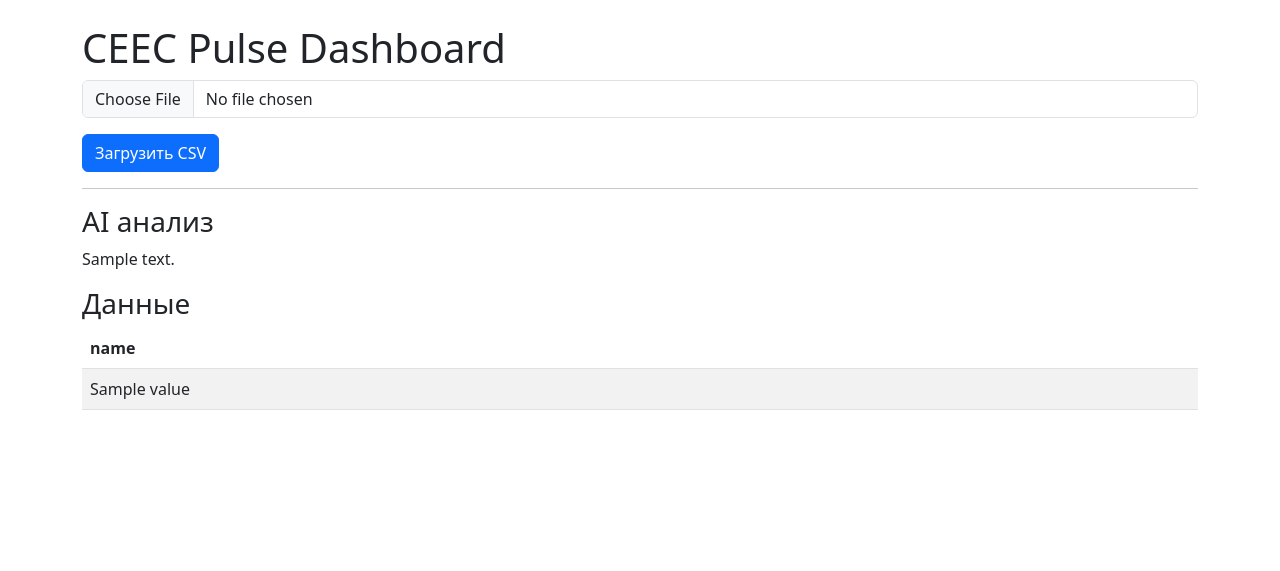
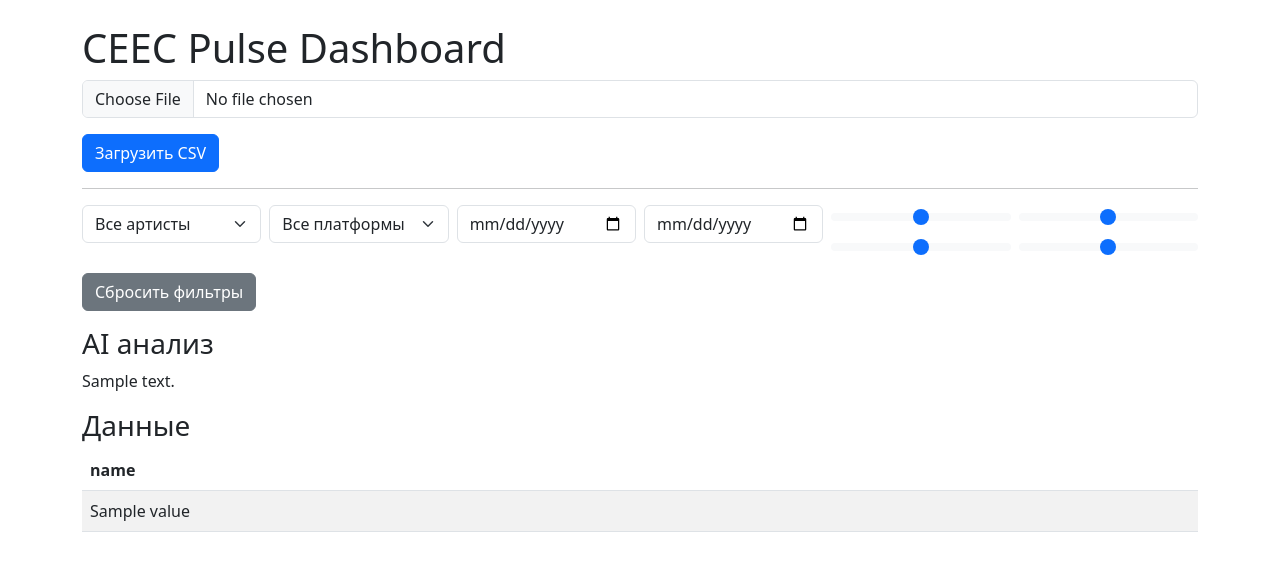
Before and after one commit to CadeMind/CEEC-Pulse, a Flask app: template templates/dashboard.html in a window 1280 px wide. Shown: the top 571 px of the page. Run offline with Flask 3, Linux system fonts and the light colour scheme; the template is opened without the code that fills it: most values are stand-ins (such as "Sample title", 1, 10 or a date in 2020).

Commit message:
Update dashboard.html

```diff
--- a/templates/dashboard.html
+++ b/templates/dashboard.html
@@ -19,8 +19,43 @@
     </form>
     {% if tables %}
     <hr/>
+    <div class="row g-2 mb-3" id="filters">
+        <div class="col-md-2">
+            <select id="artist-filter" class="form-select">
+                <option value="all">Все артисты</option>
+                {% for art in artists %}
+                <option value="{{ art }}">{{ art }}</option>
+                {% endfor %}
+            </select>
+        </div>
+        <div class="col-md-2">
+            <select id="outlet-filter" class="form-select">
+                <option value="all">Все платформы</option>
+                {% for out in outlets %}
+                <option value="{{ out }}">{{ out }}</option>
+                {% endfor %}
+            </select>
+        </div>
+        <div class="col-md-2">
+            <input type="date" id="start-date" class="form-control">
+        </div>
+        <div class="col-md-2">
+            <input type="date" id="end-date" class="form-control">
+        </div>
+        <div class="col-md-2">
+            <input type="range" id="units-min" class="form-range" min="{{ units_min }}" max="{{ units_max }}" value="{{ units_min }}">
+            <input type="range" id="units-max" class="form-range" min="{{ units_min }}" max="{{ units_max }}" value="{{ units_max }}">
+        </div>
+        <div class="col-md-2">
+            <input type="range" id="royalty-min" class="form-range" min="{{ royalty_min }}" max="{{ royalty_max }}" value="{{ royalty_min }}" step="0.01">
+            <input type="range" id="royalty-max" class="form-range" min="{{ royalty_min }}" max="{{ royalty_max }}" value="{{ royalty_max }}" step="0.01">
+        </div>
+        <div class="col-md-2">
+            <button class="btn btn-secondary" id="reset-filters">Сбросить фильтры</button>
+        </div>
+    </div>
     <h3>AI анализ</h3>
-    <p>{{ summary }}</p>
+    <p id="summary">{{ summary }}</p>
     <h3>Данные</h3>
     <table class="table table-striped" id="data-table">
         <thead>
@@ -42,6 +77,11 @@
     </table>
     {% endif %}
 </div>
+{% if tables %}
+<script>
+    window.parsedFile = "{{ parsed_file }}";
+</script>
+{% endif %}
 <script src="/static/js/main.js"></script>
 </body>
 </html>
```
